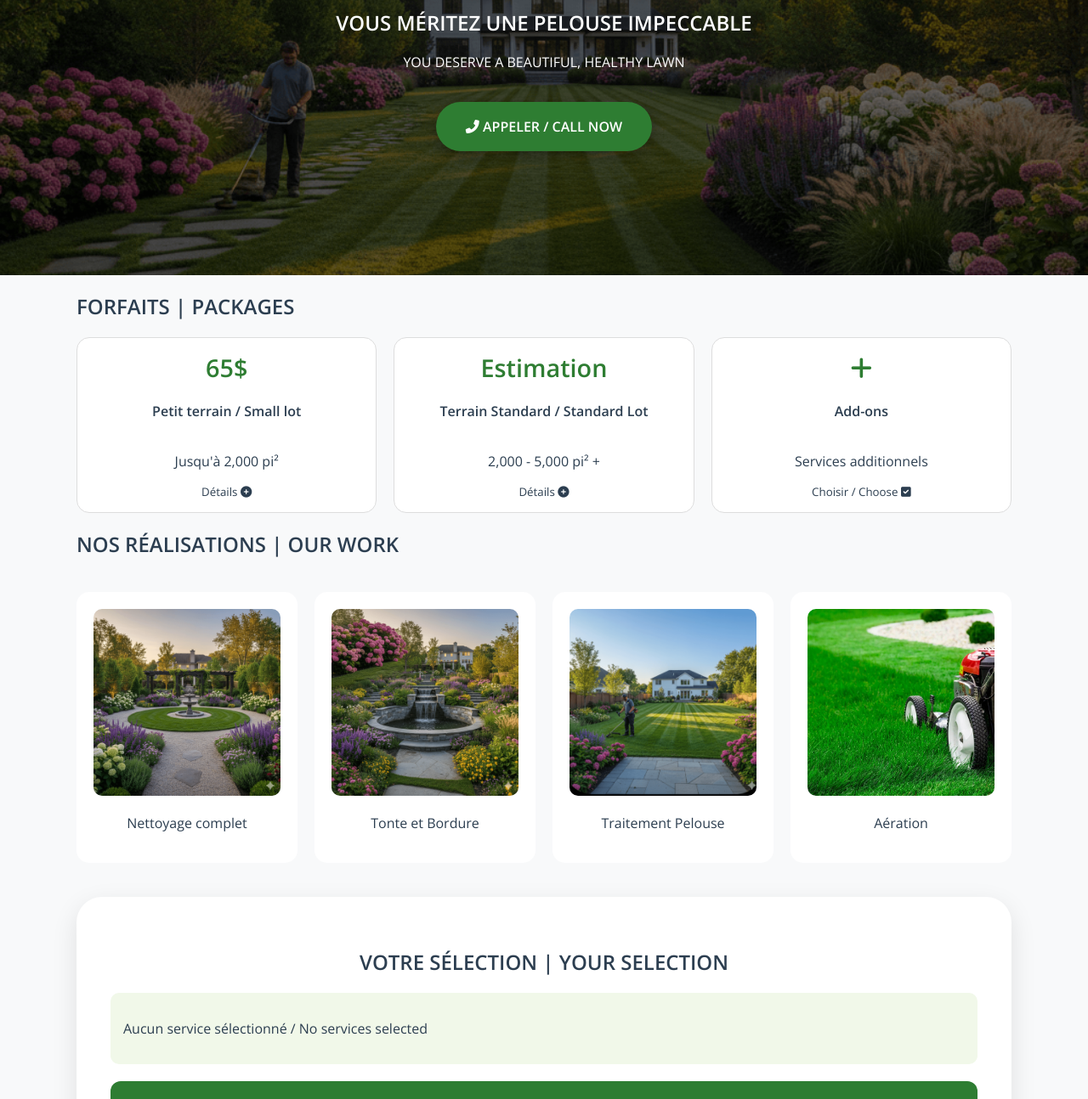
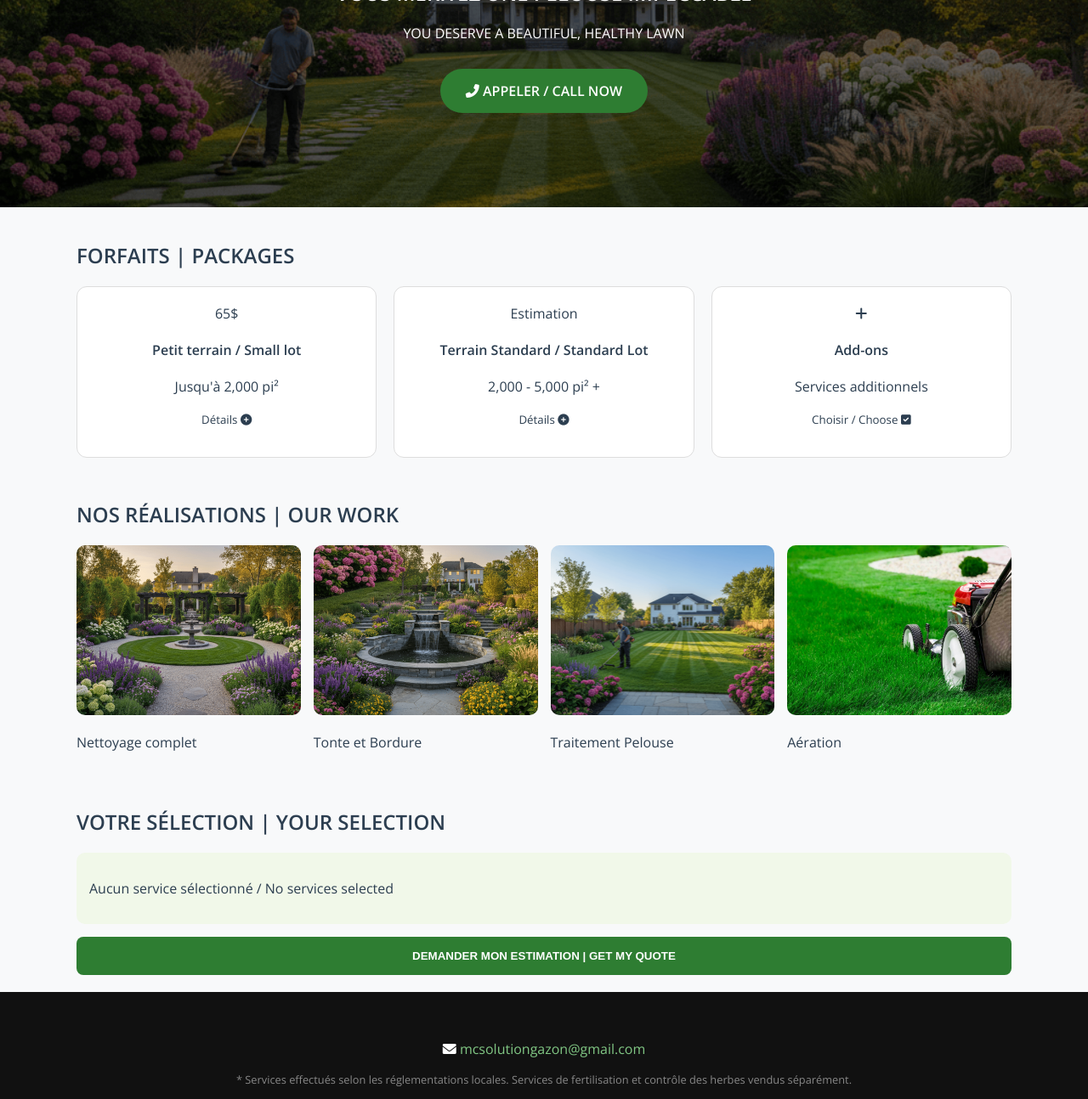
Before and after one commit to McSolution00/solution_gazon, a plain HTML site: page index.html in a window 1280 px wide. Shown: the part 280-1574 px from the top of the page at 85% size. Drawn offline with nearby package versions, Linux system fonts and the light colour scheme.

Commit message:
style.css

```diff
--- a/style.css
+++ b/style.css
@@ -1,54 +1,64 @@
 :root {
     --primary: #2e7d32;
     --secondary: #81c784;
-    --dark: #1b5e20;
     --white: #ffffff;
-    --gray-light: #f8f9fa;
     --text: #2c3e50;
 }
 
-body { font-family: 'Open Sans', sans-serif; margin: 0; background-color: var(--gray-light); color: var(--text); }
-.container { max-width: 1100px; margin: 0 auto; padding: 0 20px; }
+body { font-family: 'Open Sans', sans-serif; margin: 0; background-color: #f8f9fa; color: var(--text); }
+.container { max-width: 1100px; margin: 0 auto; padding: 20px; }
 
-header { background: var(--white); padding: 15px 0; text-align: center; border-bottom: 4px solid var(--primary); position: sticky; top: 0; z-index: 1000; }
+header { background: var(--white); text-align: center; padding: 15px 0; border-bottom: 4px solid var(--primary); }
 .logo { height: 85px; }
 
 .hero {
     background: linear-gradient(rgba(0,0,0,0.6), rgba(0,0,0,0.6)), url('hero-background.jpg');
-    background-size: cover; background-position: center; min-height: 60vh;
+    background-size: cover; background-position: center; min-height: 50vh;
     display: flex; align-items: center; justify-content: center; color: white; text-align: center;
 }
 
 .btn-call {
-    text-decoration: none; background: var(--primary); color: white; padding: 18px 35px;
-    border-radius: 50px; font-weight: bold; display: inline-block; margin-top: 20px;
-    box-shadow: 0 4px 15px rgba(0,0,0,0.3); transition: 0.3s;
+    text-decoration: none; background: var(--primary); color: white; padding: 15px 30px;
+    border-radius: 50px; font-weight: bold; display: inline-block; margin-top: 15px;
 }
 
-/* Services & Gallery */
-.services-grid, .gallery-grid { display: grid; grid-template-columns: repeat(auto-fit, minmax(250px, 1fr)); gap: 20px; margin: 40px 0; }
-.service-card, .gallery-item { background: white; padding: 20px; border-radius: 15px; text-align: center; }
-.gallery-item img { width: 100%; height: 220px; object-fit: cover; border-radius: 10px; }
+/* Fix Pricing Grid Layout */
+.pricing-grid {
+    display: grid;
+    grid-template-columns: repeat(3, 1fr); /* FORCES 3 COLUMNS */
+    gap: 20px;
+    margin-bottom: 50px;
+}
 
-/* Pricing Boxes - Smaller as requested */
-.pricing-grid { display: grid; grid-template-columns: repeat(auto-fit, minmax(250px, 1fr)); gap: 20px; }
 .price-box {
-    background: white; padding: 15px; border-radius: 15px; text-align: center;
-    border: 1px solid #ddd; cursor: pointer; min-height: 140px;
-    display: flex; flex-direction: column; justify-content: center; transition: 0.3s;
+    background: white; padding: 20px; border-radius: 12px; text-align: center;
+    border: 1px solid #ddd; cursor: pointer; min-height: 160px;
 }
-.price-box:hover { border-color: var(--primary); transform: translateY(-5px); }
-.price-tag { font-size: 1.8rem; font-weight: bold; color: var(--primary); }
 
-/* Selection Summary */
-.quote-card { background: white; padding: 40px; border-radius: 30px; text-align: center; box-shadow: 0 10px 30px rgba(0,0,0,0.1); }
-.cart-items { background: #f1f8e9; padding: 15px; border-radius: 10px; margin: 20px 0; text-align: left; }
-.btn-quote { background: var(--primary); color: white; padding: 20px; border-radius: 12px; font-weight: bold; }
+/* Fix Gallery Image Size */
+.gallery-grid {
+    display: grid;
+    grid-template-columns: repeat(auto-fit, minmax(200px, 1fr)); /* FORCES GRID */
+    gap: 15px;
+    margin-bottom: 50px;
+}
+.gallery-item img {
+    width: 100%;
+    height: 200px; /* Limits the height so they aren't giant */
+    object-fit: cover;
+    border-radius: 10px;
+}
 
-/* Modals */
-.modal-overlay { display: none; position: fixed; top: 0; left: 0; width: 100%; height: 100%; background: rgba(0,0,0,0.8); z-index: 2000; justify-content: center; align-items: center; }
-.modal-content { background: white; padding: 30px; border-radius: 20px; width: 90%; max-width: 450px; position: relative; }
-.close-btn { position: absolute; top: 10px; right: 20px; font-size: 30px; cursor: pointer; }
+/* Mobile Fix: Stack items on phones */
+@media (max-width: 768px) {
+    .pricing-grid { grid-template-columns: 1fr; }
+}
 
-footer { background: #111; color: white; padding: 40px 20px; text-align: center; }
-.disclaimer { font-size: 0.85rem; color: #aaa; margin-top: 20px; }
+/* Modal and Cart */
+.modal-overlay { display: none; position: fixed; top:0; left:0; width:100%; height:100%; background:rgba(0,0,0,0.8); z-index:2000; justify-content:center; align-items:center; }
+.modal-content { background:white; padding:30px; border-radius:15px; width:90%; max-width:400px; position:relative; }
+.close-btn { position:absolute; top:10px; right:20px; font-size:25px; cursor:pointer; }
+.cart-items { background:#f1f8e9; padding:15px; border-radius:10px; margin:15px 0; text-align:left; }
+.btn-quote { background:var(--primary); color:white; padding:15px; border-radius:8px; font-weight:bold; }
+footer { background:#111; color:white; padding:40px; text-align:center; }
+.disclaimer { font-size: 0.8rem; color: #888; margin-top: 15px; }
```
